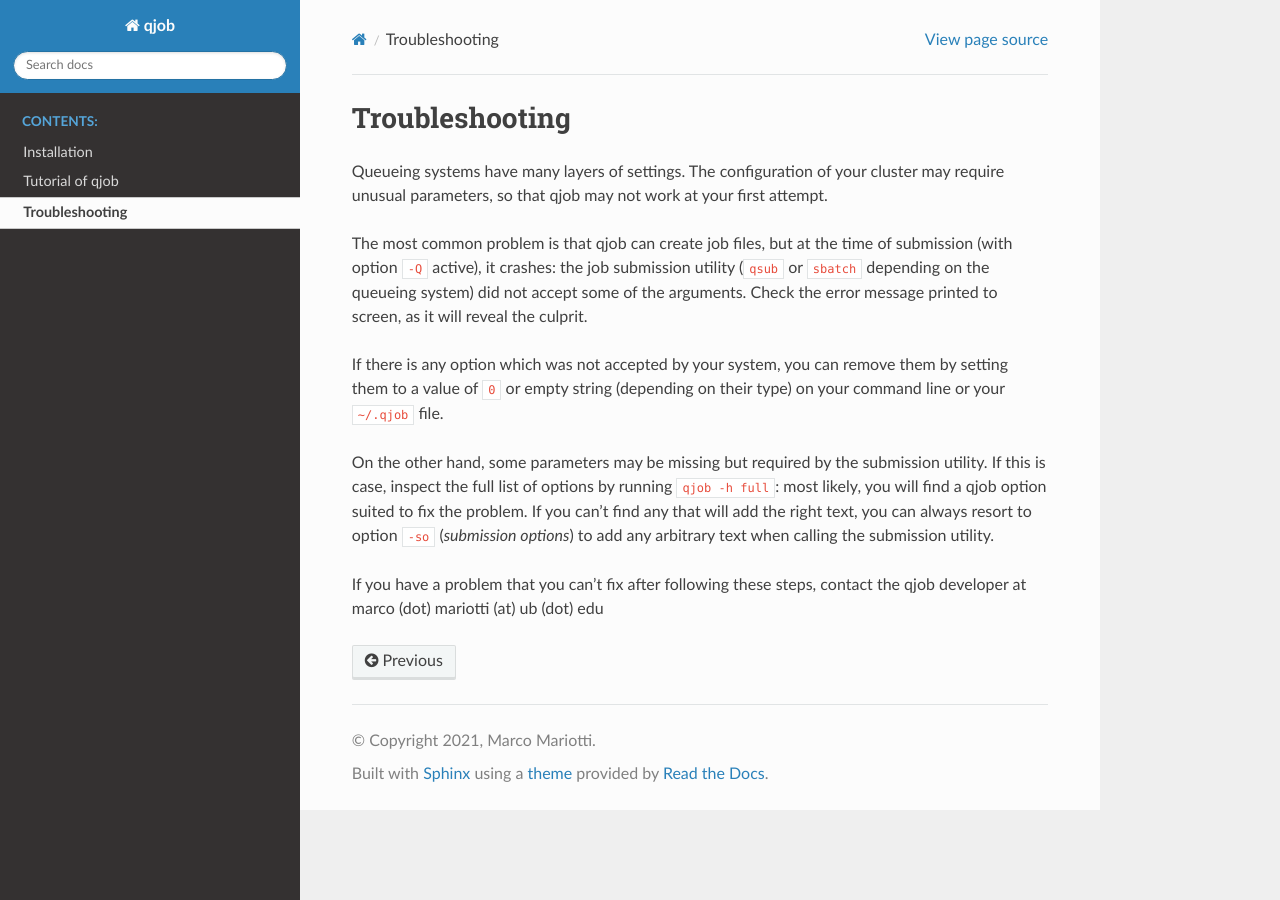
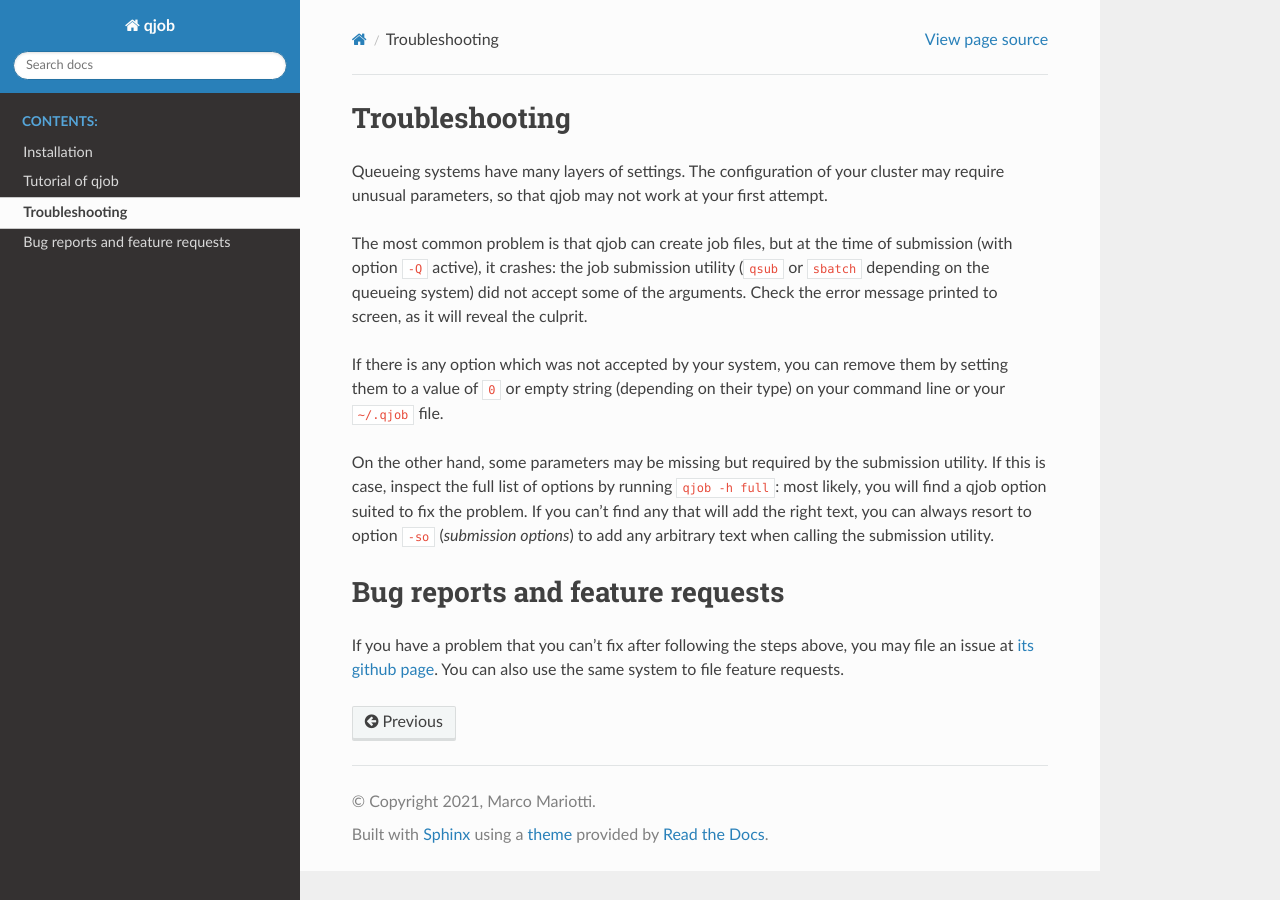
Before and after one commit to marco-mariotti/qjob, a Sphinx documentation site: the page built from docs/troubleshooting.rst, in a window 1280 px wide. Built offline with Sphinx 7.4.7 and the Read the Docs theme 2.0.0, drawn with Linux system fonts in a browser that asks for light colours.

Commit message:
updated docs

```diff
--- a/docs/troubleshooting.rst
+++ b/docs/troubleshooting.rst
@@ -19,5 +19,9 @@ you will find a qjob option suited to fix the problem. If you can't find any tha
 the right text, you can always resort to option ``-so`` (*submission options*) to add any arbitrary text
 when calling the submission utility.
 
-If you have a problem that you can't fix after following these steps, contact the qjob developer
-at marco (dot) mariotti (at) ub (dot) edu
+Bug reports and feature requests
+--------------------------------
+
+If you have a problem that you can't fix after following the steps above, you may file an issue at
+`its github page <https://github.com/marco-mariotti/qjob/issues>`_. You can also use the same system
+to file feature requests.
```
